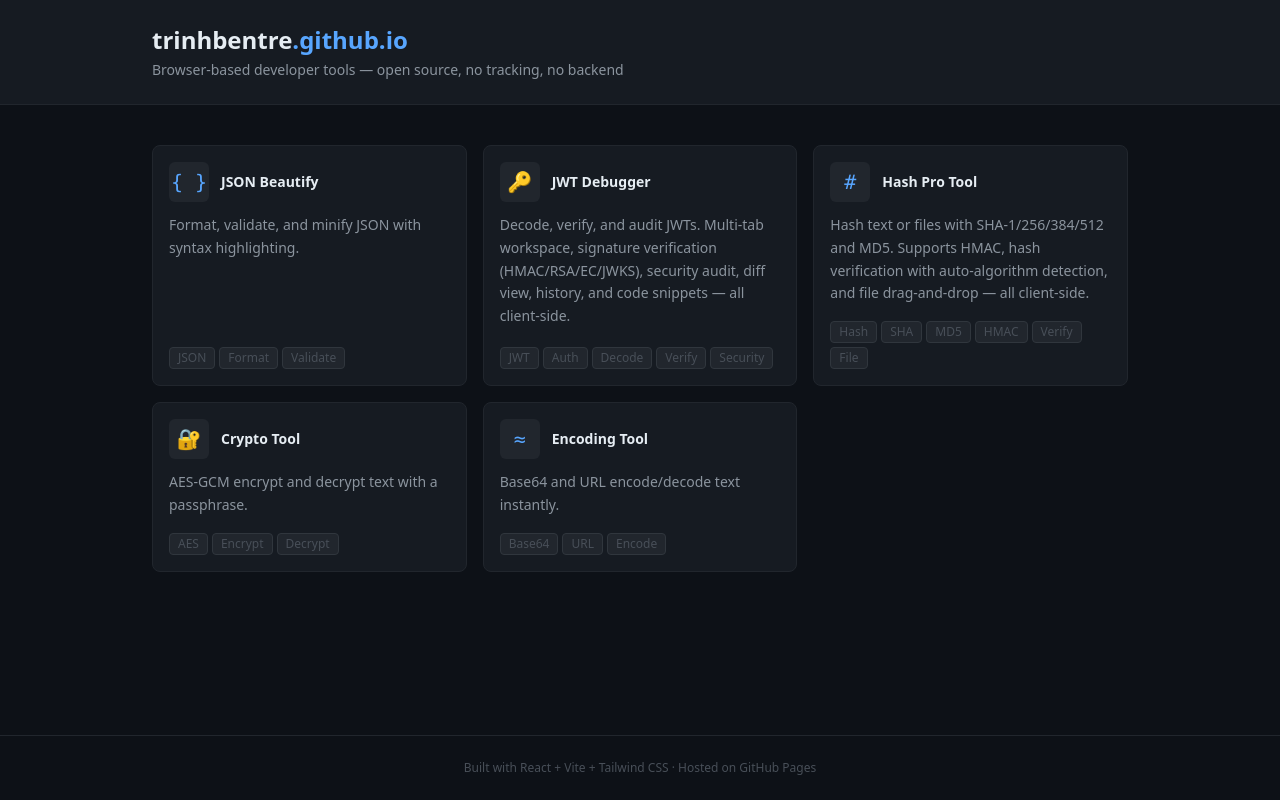
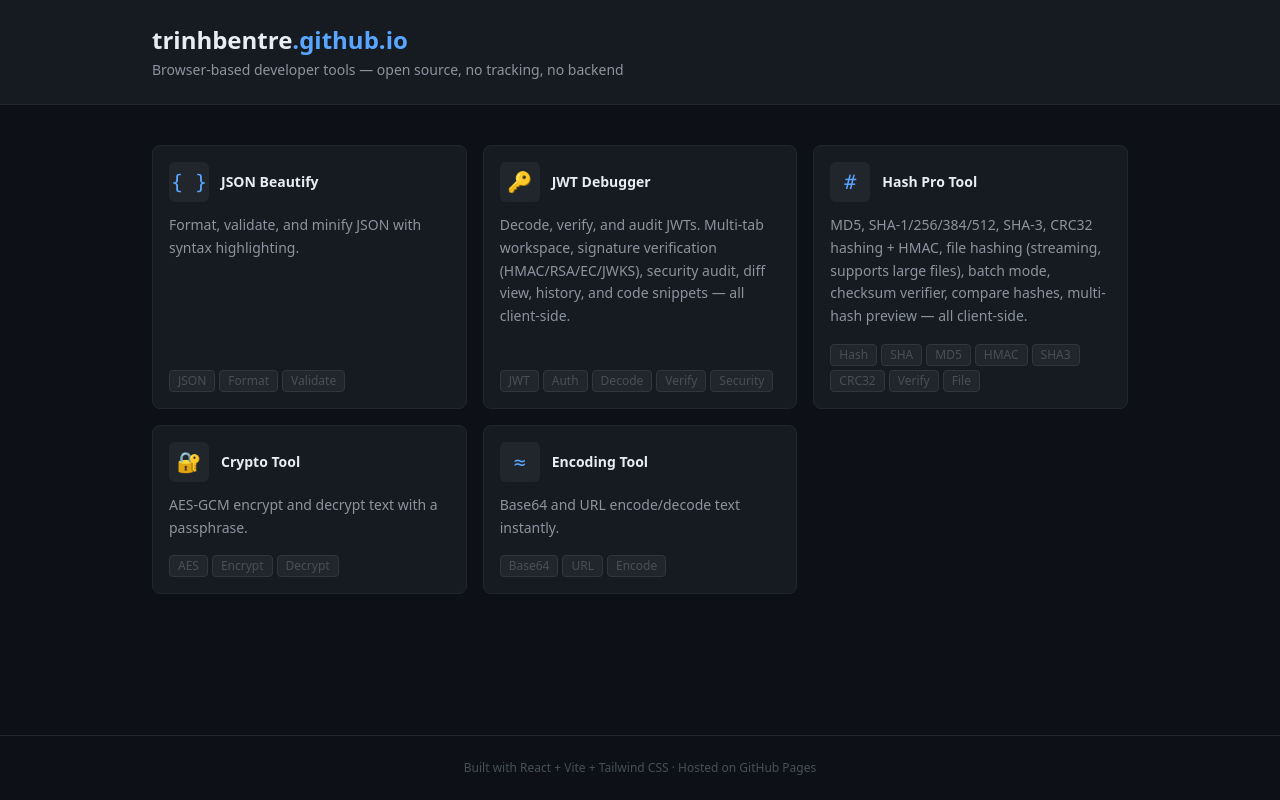
Before and after one commit to trinhbentre/trinhbentre.github.io, a React (Vite) app: page / in a window 1280 px wide. Built offline with nearby package versions, Linux system fonts and the light colour scheme.

Commit message:
feat: update hash-tool description in catalog

```diff
--- a/src/data/tools.ts
+++ b/src/data/tools.ts
@@ -24,9 +24,9 @@
   {
     name: 'Hash Pro Tool',
     slug: 'hash-tool',
-    description: 'Hash text or files with SHA-1/256/384/512 and MD5. Supports HMAC, hash verification with auto-algorithm detection, and file drag-and-drop — all client-side.',
+    description: 'MD5, SHA-1/256/384/512, SHA-3, CRC32 hashing + HMAC, file hashing (streaming, supports large files), batch mode, checksum verifier, compare hashes, multi-hash preview — all client-side.',
     icon: '#',
-    tags: ['Hash', 'SHA', 'MD5', 'HMAC', 'Verify', 'File'],
+    tags: ['Hash', 'SHA', 'MD5', 'HMAC', 'SHA3', 'CRC32', 'Verify', 'File'],
   },
   {
     name: 'Crypto Tool',
```
